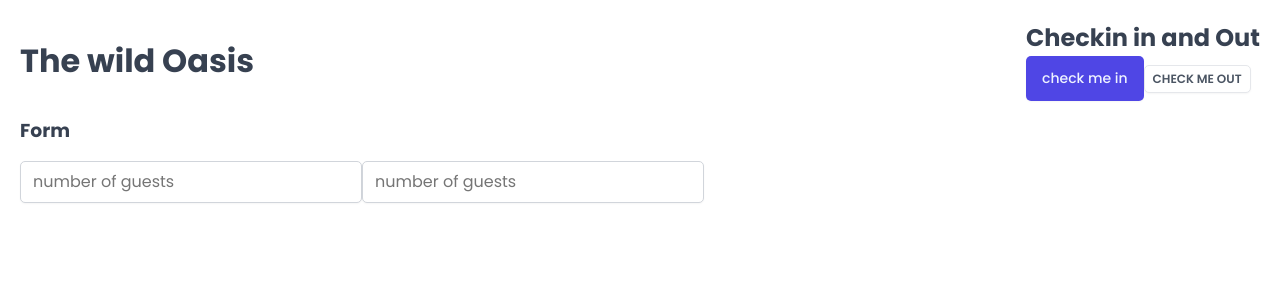
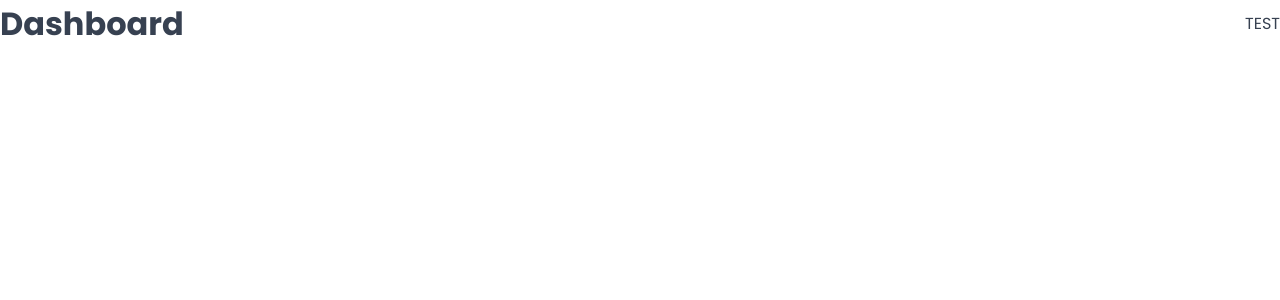
Before and after one commit to MOTANAFI/hotel-booking, a React (Vite) app: page /dashboard in a window 1280 px wide. Shown: the top 300 px of the page. Built offline with nearby package versions, Linux system fonts and the light colour scheme; a web font is replaced by a local one.

Commit message:
setting up pages and routes

```diff
--- a/package.json
+++ b/package.json
@@ -12,6 +12,7 @@
   "dependencies": {
     "react": "^18.2.0",
     "react-dom": "^18.2.0",
+    "react-router-dom": "^6.15.0",
     "styled-components": "^6.0.7"
   },
   "devDependencies": {
--- a/src/App.jsx
+++ b/src/App.jsx
@@ -1,41 +1,34 @@
-import styled from "styled-components";
-import GlobalStyles from "./styles/GlobalStles";
-import  Button  from "./ui/Button";
-import Input from "./ui/Input";
-import Heading from "./ui/Heading";
-import Row from "./ui/Row";
+import React from 'react'
+import { Navigate, Route, BrowserRouter as Router, Routes  } from 'react-router-dom'
+import Dashboard from './pages/Dashboard'
+import Bookings from './pages/Bookings'
+import Cabins from './pages/Cabins'
+import Users from './pages/Users'
+import Settings from './pages/Settings'
+import Account from './pages/Account'
+import Login from './pages/Login'
+import PageNotFound from './pages/PageNotFound'
+import  GlobalStyles  from "./styles/GlobalStles"
 
-
-const StyledApp = styled.div`
-  padding: 20px;
-`;
-
-export default function App() {
+function App() {
   return (
     <>
-      <GlobalStyles />
-      <StyledApp>
-        <Row type="verticle">
+    <GlobalStyles />
+    <Router>
+      <Routes>
+      <Route index element={<Navigate replace to="dashboard" />} />
+      <Route path='dashboard' element={<Dashboard />} />
+      <Route path='bookings' element={<Bookings />} />
+      <Route path='cabins' element={<Cabins />} />
+      <Route path='users' element={<Users />} />
+      <Route path='settings' element={<Settings />} />
+      <Route path='account' element={<Account />} />
+      <Route path='login' element={<Login />} />
+      <Route path='*' element={<PageNotFound />} />
+      </Routes>
+    </Router>
+    </>
+  )
+}
 
-        <Row type="horizontal">
-
-        <Heading as="h1">The wild Oasis</Heading>
-        <div>
-
-        <Heading as="h2">Checkin in and Out</Heading>
-        <Button variation="primary" size="medium">check me in</Button>
-        <Button variation="secondary" size="small">check me out</Button>
-        </div>
-        </Row>
-        <Row type="verticle">
-        <Heading as="h3">Form</Heading>
-        <Row>
-        <Input type="number" placeholder="number of guests" />
-        <Input type="number" placeholder="number of guests" />
-        </Row>
-        </Row>
-        </Row>
-      </StyledApp>
-    </>
-  );
-}
+export default App
--- a/src/ui/Button.jsx
+++ b/src/ui/Button.jsx
@@ -58,4 +58,9 @@
   ${props=>variations[props.variation]}
 
 `;
+
+Button.defaultProps = {
+  variation: 'primary',
+  size: 'medium'
+}
 export default Button
```
Also changed, not shown: 1 other file (tests, documents, lock files or other folders).
